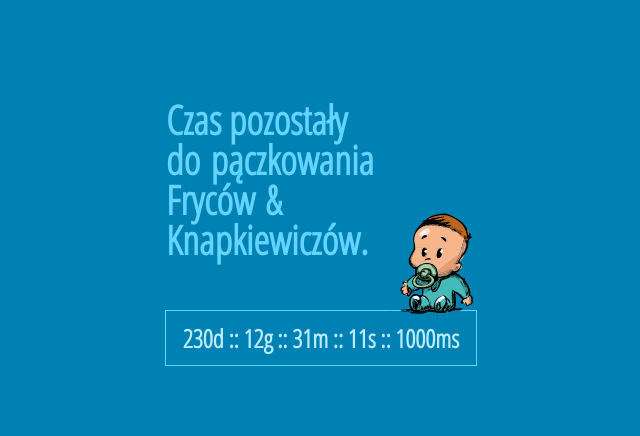
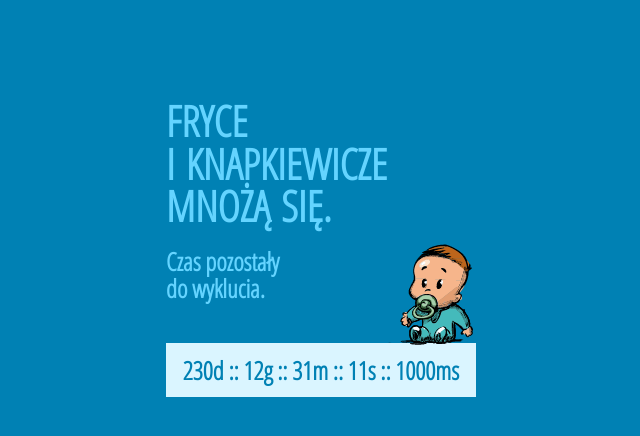
Before and after one commit to YesIDont/doomsday, a plain HTML site: page index.html in a window 1280 px wide. Shown: the whole page, without its empty margins (319-959 px from the left). Drawn offline with Linux system fonts and the light colour scheme.

Commit message:
lazy commit

```diff
--- a/index.html
+++ b/index.html
@@ -14,7 +14,8 @@
 	</head>
 
 	<body>
-		<h1>Czas pozostały<br>do&nbsp;pączkowania<br>Fryców&nbsp;&<br>Knapkiewiczów.</h1>
+		<h1>Fryce<br>i&nbsp;Knapkiewicze<br>mnożą&nbsp;się.</h1>
+		<h2>Czas pozostały<br>do wyklucia.</h2>
 
 		<p id="timeLeft"></p>
 
--- a/style.css
+++ b/style.css
@@ -14,23 +14,34 @@ body {
 h1 {
 	color: #64d4ff;
 	display: block;
-	font-size: 1.6em;
+	font-size: 1.7em;
 	font-weight: bold;
 	line-height: 1em;
-	margin: 0 auto 50px auto;
+	margin: 0 auto 20px auto;
+	text-align: left;
+	width: 310px;
+	text-transform: uppercase;
+}
+
+h2 {
+	color: #64d4ff;
+	font-size: 1em;
+	line-height: 1.1em;
+	margin: 0 auto 40px auto;
 	text-align: left;
 	width: 310px;
 }
 
 p {
+	background: #daf5ff;
 	font-size: 1em;
 	font-weight: bold;
 	text-align: center;
 	display: block;
 	width: 280px;
 	margin: 0 auto;
-	color: #bbecff;
-	border: 1px solid #64d4ff;
+	color: #0081b4;
+	/*border: 1px solid #64d4ff;*/
 	padding: 10px 15px;
 }
 
```
